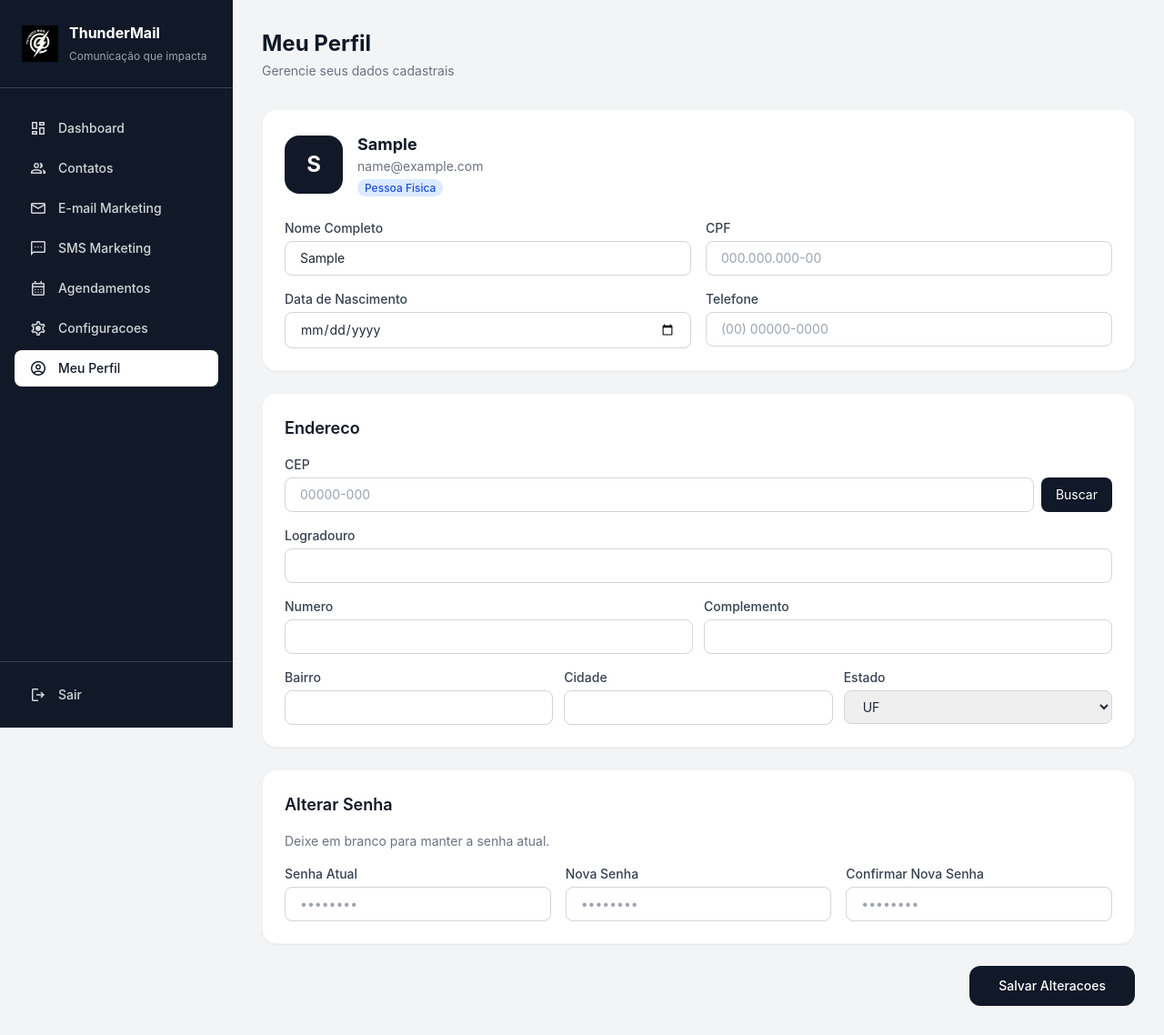
After one commit to uDanielMelo/thundermail, a Django app: page /accounts/perfil/ in a window 1280 px wide. The commit adds this page. Shown: the whole page at 91% size. Run offline with Django 5.2, Linux system fonts and the light colour scheme; the visitor is signed in with stand-in values (Sample User, id 1); parts of the project's set-up code (start-up, migrations or seed data) failed here and were passed over; some libraries are stand-ins or nearby versions.

Commit message:
feat: pagina de perfil com edicao de dados e busca de CEP

```diff
--- a/apps/accounts/urls.py
+++ b/apps/accounts/urls.py
@@ -8,4 +8,5 @@ urlpatterns = [
     path('login/', views.login_view, name='login'),
     path('logout/', views.logout_view, name='logout'),
     path('configuracoes/', views.configuracoes, name='configuracoes'),
+    path('perfil/', views.perfil, name='perfil'),
 ]
--- a/apps/accounts/views.py
+++ b/apps/accounts/views.py
@@ -139,3 +139,44 @@ def configuracoes(request):
         return redirect('accounts:configuracoes')
 
     return render(request, 'accounts/configuracoes.html', {'settings': settings_obj})
+
+@login_required
+def perfil(request):
+    if request.method == 'POST':
+        user = request.user
+
+        user.first_name = request.POST.get('nome', '')
+        user.telefone = request.POST.get('telefone', '')
+        user.cep = request.POST.get('cep', '')
+        user.logradouro = request.POST.get('logradouro', '')
+        user.numero = request.POST.get('numero', '')
+        user.complemento = request.POST.get('complemento', '')
+        user.bairro = request.POST.get('bairro', '')
+        user.cidade = request.POST.get('cidade', '')
+        user.estado = request.POST.get('estado', '')
+
+        if user.tipo == 'pf':
+            user.cpf = request.POST.get('cpf', '')
+            user.data_nascimento = request.POST.get('data_nascimento') or None
+        else:
+            user.cnpj = request.POST.get('cnpj', '')
+            user.razao_social = request.POST.get('razao_social', '')
+            user.nome_fantasia = request.POST.get('nome_fantasia', '')
+
+        # Troca de senha
+        nova_senha = request.POST.get('nova_senha', '')
+        senha_atual = request.POST.get('senha_atual', '')
+        if nova_senha:
+            if not user.check_password(senha_atual):
+                messages.error(request, 'Senha atual incorreta.')
+                return render(request, 'accounts/perfil.html', {'user': user})
+            user.set_password(nova_senha)
+            messages.success(request, 'Senha alterada com sucesso! Faca o login novamente.')
+            user.save()
+            return redirect('accounts:login')
+
+        user.save()
+        messages.success(request, 'Perfil atualizado com sucesso!')
+        return redirect('accounts:perfil')
+
+    return render(request, 'accounts/perfil.html')
--- /dev/null
+++ b/templates/accounts/perfil.html
@@ -0,0 +1,299 @@
+{% extends 'base.html' %}
+
+{% block title %}Meu Perfil — ThunderMail{% endblock %}
+
+{% block content %}
+
+<header class="mb-8">
+    <h2 class="text-2xl font-bold text-gray-900">Meu Perfil</h2>
+    <p class="text-sm text-gray-500 mt-1">Gerencie seus dados cadastrais</p>
+</header>
+
+<form method="POST" class="space-y-6">
+    {% csrf_token %}
+
+    <!-- Dados principais -->
+    <div class="bg-white rounded-2xl shadow-sm border border-gray-100 p-6">
+        <div class="flex items-center gap-4 mb-6">
+            <div class="w-16 h-16 bg-gray-900 rounded-2xl flex items-center justify-center">
+                <span class="text-white text-2xl font-bold">
+                    {{ request.user.first_name|first|upper|default:request.user.email|first|upper }}
+                </span>
+            </div>
+            <div>
+                <p class="text-lg font-bold text-gray-900">
+                    {{ request.user.first_name|default:request.user.razao_social|default:"Sem nome" }}
+                </p>
+                <p class="text-sm text-gray-500">{{ request.user.email }}</p>
+                <span class="px-2 py-0.5 rounded-full text-xs font-medium bg-blue-100 text-blue-700">
+                    {% if request.user.tipo == 'pj' %}Pessoa Juridica{% else %}Pessoa Fisica{% endif %}
+                </span>
+            </div>
+        </div>
+
+        {% if request.user.tipo == 'pf' %}
+        <div class="grid grid-cols-1 md:grid-cols-2 gap-4">
+            <div>
+                <label class="block text-sm font-medium text-gray-700 mb-1">Nome Completo</label>
+                <input type="text" name="nome" value="{{ request.user.first_name }}"
+                    class="w-full border border-gray-300 rounded-lg px-4 py-2 text-sm focus:outline-none focus:ring-2 focus:ring-gray-900">
+            </div>
+            <div>
+                <label class="block text-sm font-medium text-gray-700 mb-1">CPF</label>
+                <input type="text" name="cpf" id="cpfInput" maxlength="14"
+                    value="{{ request.user.cpf|default:'' }}"
+                    class="w-full border border-gray-300 rounded-lg px-4 py-2 text-sm focus:outline-none focus:ring-2 focus:ring-gray-900"
+                    placeholder="000.000.000-00">
+            </div>
+            <div>
+                <label class="block text-sm font-medium text-gray-700 mb-1">Data de Nascimento</label>
+                <input type="date" name="data_nascimento"
+                    value="{{ request.user.data_nascimento|date:'Y-m-d'|default:'' }}"
+                    class="w-full border border-gray-300 rounded-lg px-4 py-2 text-sm focus:outline-none focus:ring-2 focus:ring-gray-900">
+            </div>
+            <div>
+                <label class="block text-sm font-medium text-gray-700 mb-1">Telefone</label>
+                <input type="text" name="telefone" id="telefoneInput" maxlength="15"
+                    value="{{ request.user.telefone|default:'' }}"
+                    class="w-full border border-gray-300 rounded-lg px-4 py-2 text-sm focus:outline-none focus:ring-2 focus:ring-gray-900"
+                    placeholder="(00) 00000-0000">
+            </div>
+        </div>
+        {% else %}
+        <div class="grid grid-cols-1 md:grid-cols-2 gap-4">
+            <div>
+                <label class="block text-sm font-medium text-gray-700 mb-1">CNPJ</label>
+                <input type="text" name="cnpj" id="cnpjInput" maxlength="18"
+                    value="{{ request.user.cnpj|default:'' }}"
+                    class="w-full border border-gray-300 rounded-lg px-4 py-2 text-sm focus:outline-none focus:ring-2 focus:ring-gray-900"
+                    placeholder="00.000.000/0000-00">
+            </div>
+            <div>
+                <label class="block text-sm font-medium text-gray-700 mb-1">Razao Social</label>
+                <input type="text" name="razao_social"
+                    value="{{ request.user.razao_social|default:'' }}"
+                    class="w-full border border-gray-300 rounded-lg px-4 py-2 text-sm focus:outline-none focus:ring-2 focus:ring-gray-900">
+            </div>
+            <div>
+                <label class="block text-sm font-medium text-gray-700 mb-1">Nome Fantasia</label>
+                <input type="text" name="nome_fantasia"
+                    value="{{ request.user.nome_fantasia|default:'' }}"
+                    class="w-full border border-gray-300 rounded-lg px-4 py-2 text-sm focus:outline-none focus:ring-2 focus:ring-gray-900">
+            </div>
+            <div>
+                <label class="block text-sm font-medium text-gray-700 mb-1">Telefone</label>
+                <input type="text" name="telefone" id="telefoneInput" maxlength="15"
+                    value="{{ request.user.telefone|default:'' }}"
+                    class="w-full border border-gray-300 rounded-lg px-4 py-2 text-sm focus:outline-none focus:ring-2 focus:ring-gray-900"
+                    placeholder="(00) 00000-0000">
+            </div>
+        </div>
+        {% endif %}
+    </div>
+
+    <!-- Endereco -->
+    <div class="bg-white rounded-2xl shadow-sm border border-gray-100 p-6">
+        <h3 class="text-lg font-semibold text-gray-900 mb-4">Endereco</h3>
+
+        <div class="mb-4">
+            <label class="block text-sm font-medium text-gray-700 mb-1">CEP</label>
+            <div class="flex gap-2">
+                <input type="text" name="cep" id="cepInput" maxlength="9"
+                    value="{{ request.user.cep|default:'' }}"
+                    class="flex-1 border border-gray-300 rounded-lg px-4 py-2 text-sm focus:outline-none focus:ring-2 focus:ring-gray-900"
+                    placeholder="00000-000">
+                <button type="button" id="buscarCep"
+                    class="bg-gray-900 text-white px-4 py-2 rounded-lg text-sm hover:bg-gray-700 transition">
+                    Buscar
+                </button>
+            </div>
+            <p id="cepStatus" class="text-xs mt-1 hidden"></p>
+        </div>
+
+        <div class="mb-4">
+            <label class="block text-sm font-medium text-gray-700 mb-1">Logradouro</label>
+            <input type="text" name="logradouro" id="logradouro"
+                value="{{ request.user.logradouro|default:'' }}"
+                class="w-full border border-gray-300 rounded-lg px-4 py-2 text-sm focus:outline-none focus:ring-2 focus:ring-gray-900">
+        </div>
+
+        <div class="grid grid-cols-2 gap-3 mb-4">
+            <div>
+                <label class="block text-sm font-medium text-gray-700 mb-1">Numero</label>
+                <input type="text" name="numero" id="numero"
+                    value="{{ request.user.numero|default:'' }}"
+                    class="w-full border border-gray-300 rounded-lg px-4 py-2 text-sm focus:outline-none focus:ring-2 focus:ring-gray-900">
+            </div>
+            <div>
+                <label class="block text-sm font-medium text-gray-700 mb-1">Complemento</label>
+                <input type="text" name="complemento"
+                    value="{{ request.user.complemento|default:'' }}"
+                    class="w-full border border-gray-300 rounded-lg px-4 py-2 text-sm focus:outline-none focus:ring-2 focus:ring-gray-900">
+            </div>
+        </div>
+
+        <div class="grid grid-cols-3 gap-3">
+            <div>
+                <label class="block text-sm font-medium text-gray-700 mb-1">Bairro</label>
+                <input type="text" name="bairro" id="bairro"
+                    value="{{ request.user.bairro|default:'' }}"
+                    class="w-full border border-gray-300 rounded-lg px-4 py-2 text-sm focus:outline-none focus:ring-2 focus:ring-gray-900">
+            </div>
+            <div>
+                <label class="block text-sm font-medium text-gray-700 mb-1">Cidade</label>
+                <input type="text" name="cidade" id="cidade"
+                    value="{{ request.user.cidade|default:'' }}"
+                    class="w-full border border-gray-300 rounded-lg px-4 py-2 text-sm focus:outline-none focus:ring-2 focus:ring-gray-900">
+            </div>
+            <div>
+                <label class="block text-sm font-medium text-gray-700 mb-1">Estado</label>
+                <select name="estado" id="estado"
+                    class="w-full border border-gray-300 rounded-lg px-4 py-2 text-sm focus:outline-none focus:ring-2 focus:ring-gray-900">
+                    <option value="">UF</option>
+                    <option value="AC" {% if request.user.estado == "AC" %}selected{% endif %}>AC</option>
+                    <option value="AL" {% if request.user.estado == "AL" %}selected{% endif %}>AL</option>
+                    <option value="AP" {% if request.user.estado == "AP" %}selected{% endif %}>AP</option>
+                    <option value="AM" {% if request.user.estado == "AM" %}selected{% endif %}>AM</option>
+                    <option value="BA" {% if request.user.estado == "BA" %}selected{% endif %}>BA</option>
+                    <option value="CE" {% if request.user.estado == "CE" %}selected{% endif %}>CE</option>
+                    <option value="DF" {% if request.user.estado == "DF" %}selected{% endif %}>DF</option>
+                    <option value="ES" {% if request.user.estado == "ES" %}selected{% endif %}>ES</option>
+                    <option value="GO" {% if request.user.estado == "GO" %}selected{% endif %}>GO</option>
+                    <option value="MA" {% if request.user.estado == "MA" %}selected{% endif %}>MA</option>
+                    <option value="MT" {% if request.user.estado == "MT" %}selected{% endif %}>MT</option>
+                    <option value="MS" {% if request.user.estado == "MS" %}selected{% endif %}>MS</option>
+                    <option value="MG" {% if request.user.estado == "MG" %}selected{% endif %}>MG</option>
+                    <option value="PA" {% if request.user.estado == "PA" %}selected{% endif %}>PA</option>
+                    <option value="PB" {% if request.user.estado == "PB" %}selected{% endif %}>PB</option>
+                    <option value="PR" {% if request.user.estado == "PR" %}selected{% endif %}>PR</option>
+                    <option value="PE" {% if request.user.estado == "PE" %}selected{% endif %}>PE</option>
+                    <option value="PI" {% if request.user.estado == "PI" %}selected{% endif %}>PI</option>
+                    <option value="RJ" {% if request.user.estado == "RJ" %}selected{% endif %}>RJ</option>
+                    <option value="RN" {% if request.user.estado == "RN" %}selected{% endif %}>RN</option>
+                    <option value="RS" {% if request.user.estado == "RS" %}selected{% endif %}>RS</option>
+                    <option value="RO" {% if request.user.estado == "RO" %}selected{% endif %}>RO</option>
+                    <option value="RR" {% if request.user.estado == "RR" %}selected{% endif %}>RR</option>
+                    <option value="SC" {% if request.user.estado == "SC" %}selected{% endif %}>SC</option>
+                    <option value="SP" {% if request.user.estado == "SP" %}selected{% endif %}>SP</option>
+                    <option value="SE" {% if request.user.estado == "SE" %}selected{% endif %}>SE</option>
+                    <option value="TO" {% if request.user.estado == "TO" %}selected{% endif %}>TO</option>
+                </select>
+            </div>
+        </div>
+    </div>
+
+    <!-- Alterar senha -->
+    <div class="bg-white rounded-2xl shadow-sm border border-gray-100 p-6">
+        <h3 class="text-lg font-semibold text-gray-900 mb-4">Alterar Senha</h3>
+        <p class="text-sm text-gray-500 mb-4">Deixe em branco para manter a senha atual.</p>
+
+        <div class="grid grid-cols-1 md:grid-cols-3 gap-4">
+            <div>
+                <label class="block text-sm font-medium text-gray-700 mb-1">Senha Atual</label>
+                <input type="password" name="senha_atual"
+                    class="w-full border border-gray-300 rounded-lg px-4 py-2 text-sm focus:outline-none focus:ring-2 focus:ring-gray-900"
+                    placeholder="••••••••">
+            </div>
+            <div>
+                <label class="block text-sm font-medium text-gray-700 mb-1">Nova Senha</label>
+                <input type="password" name="nova_senha"
+                    class="w-full border border-gray-300 rounded-lg px-4 py-2 text-sm focus:outline-none focus:ring-2 focus:ring-gray-900"
+                    placeholder="••••••••">
+            </div>
+            <div>
+                <label class="block text-sm font-medium text-gray-700 mb-1">Confirmar Nova Senha</label>
+                <input type="password" name="nova_senha2"
+                    class="w-full border border-gray-300 rounded-lg px-4 py-2 text-sm focus:outline-none focus:ring-2 focus:ring-gray-900"
+                    placeholder="••••••••">
+            </div>
+        </div>
+    </div>
+
+    <div class="flex justify-end">
+        <button type="submit"
+            class="bg-gray-900 text-white px-8 py-3 rounded-xl text-sm font-medium hover:bg-gray-700 transition">
+            Salvar Alteracoes
+        </button>
+    </div>
+</form>
+
+<script>
+// Mascara CPF
+const cpfInput = document.getElementById('cpfInput');
+if (cpfInput) {
+    cpfInput.addEventListener('input', function() {
+        let v = this.value.replace(/\D/g, '').slice(0, 11);
+        if (v.length > 9) v = v.replace(/(\d{3})(\d{3})(\d{3})(\d{2})/, '$1.$2.$3-$4');
+        else if (v.length > 6) v = v.replace(/(\d{3})(\d{3})(\d{1,3})/, '$1.$2.$3');
+        else if (v.length > 3) v = v.replace(/(\d{3})(\d{1,3})/, '$1.$2');
+        this.value = v;
+    });
+}
+
+// Mascara CNPJ
+const cnpjInput = document.getElementById('cnpjInput');
+if (cnpjInput) {
+    cnpjInput.addEventListener('input', function() {
+        let v = this.value.replace(/\D/g, '').slice(0, 14);
+        if (v.length > 12) v = v.replace(/(\d{2})(\d{3})(\d{3})(\d{4})(\d{2})/, '$1.$2.$3/$4-$5');
+        else if (v.length > 8) v = v.replace(/(\d{2})(\d{3})(\d{3})(\d{1,4})/, '$1.$2.$3/$4');
+        else if (v.length > 5) v = v.replace(/(\d{2})(\d{3})(\d{1,3})/, '$1.$2.$3');
+        else if (v.length > 2) v = v.replace(/(\d{2})(\d{1,3})/, '$1.$2');
+        this.value = v;
+    });
+}
+
+// Mascara Telefone
+document.getElementById('telefoneInput').addEventListener('input', function() {
+    let v = this.value.replace(/\D/g, '').slice(0, 11);
+    if (v.length > 10) v = v.replace(/(\d{2})(\d{5})(\d{4})/, '($1) $2-$3');
+    else if (v.length > 6) v = v.replace(/(\d{2})(\d{4})(\d{1,4})/, '($1) $2-$3');
+    else if (v.length > 2) v = v.replace(/(\d{2})(\d{1,5})/, '($1) $2');
+    this.value = v;
+});
+
+// Mascara CEP
+document.getElementById('cepInput').addEventListener('input', function() {
+    let v = this.value.replace(/\D/g, '').slice(0, 8);
+    if (v.length > 5) v = v.replace(/(\d{5})(\d{1,3})/, '$1-$2');
+    this.value = v;
+});
+
+// Buscar CEP
+document.getElementById('buscarCep').addEventListener('click', buscarCEP);
+
+async function buscarCEP() {
+    const cep = document.getElementById('cepInput').value.replace(/\D/g, '');
+    const status = document.getElementById('cepStatus');
+    if (cep.length !== 8) return;
+
+    status.textContent = 'Buscando...';
+    status.className = 'text-xs mt-1 text-blue-500';
+    status.classList.remove('hidden');
+
+    try {
+        const res = await fetch(`https://viacep.com.br/ws/${cep}/json/`);
+        const data = await res.json();
+        if (data.erro) {
+            status.textContent = 'CEP nao encontrado.';
+            status.className = 'text-xs mt-1 text-red-500';
+            return;
+        }
+        document.getElementById('logradouro').value = data.logradouro || '';
+        document.getElementById('bairro').value = data.bairro || '';
+        document.getElementById('cidade').value = data.localidade || '';
+        const estadoSelect = document.getElementById('estado');
+        for (let opt of estadoSelect.options) {
+            if (opt.value === data.uf) { opt.selected = true; break; }
+        }
+        document.getElementById('numero').focus();
+        status.textContent = 'Endereco preenchido!';
+        status.className = 'text-xs mt-1 text-green-500';
+    } catch {
+        status.textContent = 'Erro ao buscar CEP.';
+        status.className = 'text-xs mt-1 text-red-500';
+    }
+}
+</script>
+
+{% endblock %}
--- a/templates/base.html
+++ b/templates/base.html
@@ -79,6 +79,14 @@
                         Configuracoes
                     </a>
                 </li>
+                <li>
+                    <a href="{% url 'accounts:perfil' %}"
+                        class="flex items-center gap-3 px-4 py-2.5 rounded-lg text-sm font-medium transition
+                        {% if request.resolver_match.url_name == 'perfil' %}bg-white text-gray-900{% else %}text-gray-300 hover:bg-gray-700{% endif %}">
+                        <span class="material-symbols-outlined">account_circle</span>
+                        Meu Perfil
+                    </a>
+                </li>
             </ul>
         </nav>
 
```
